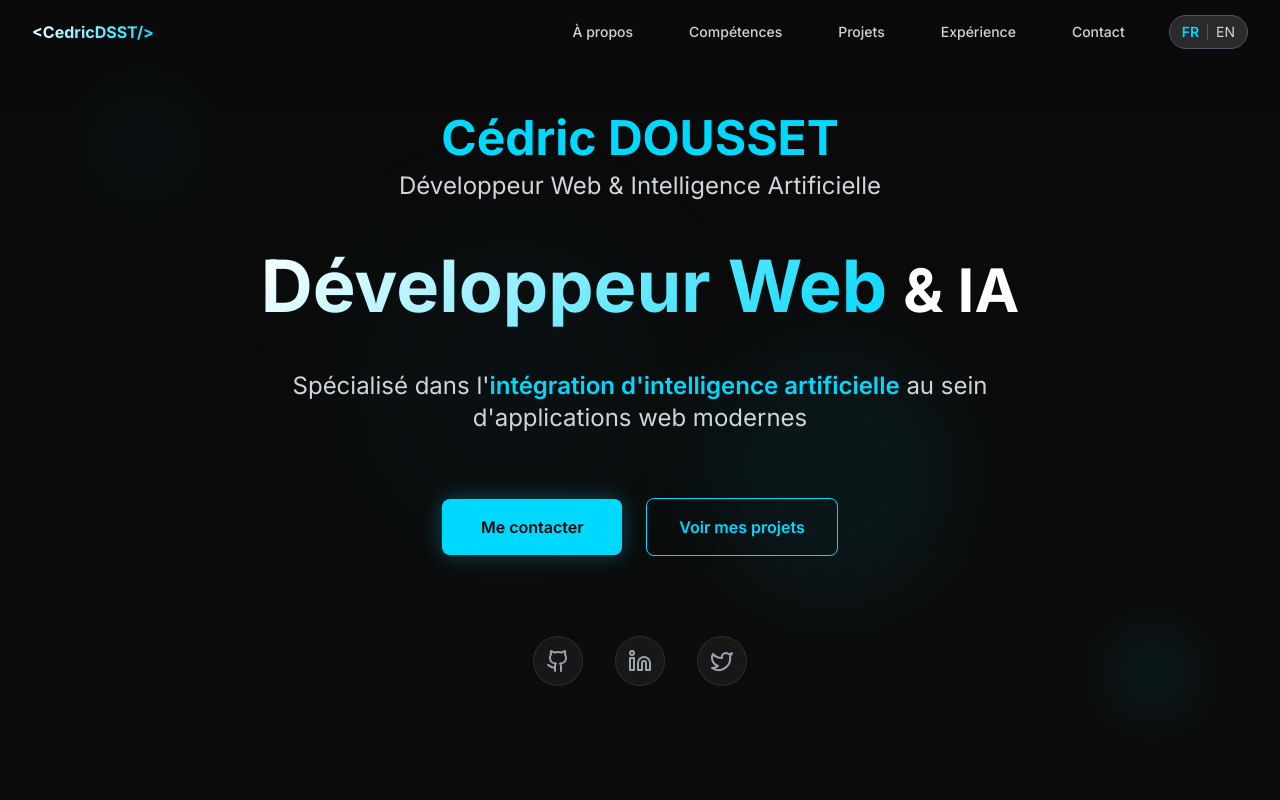
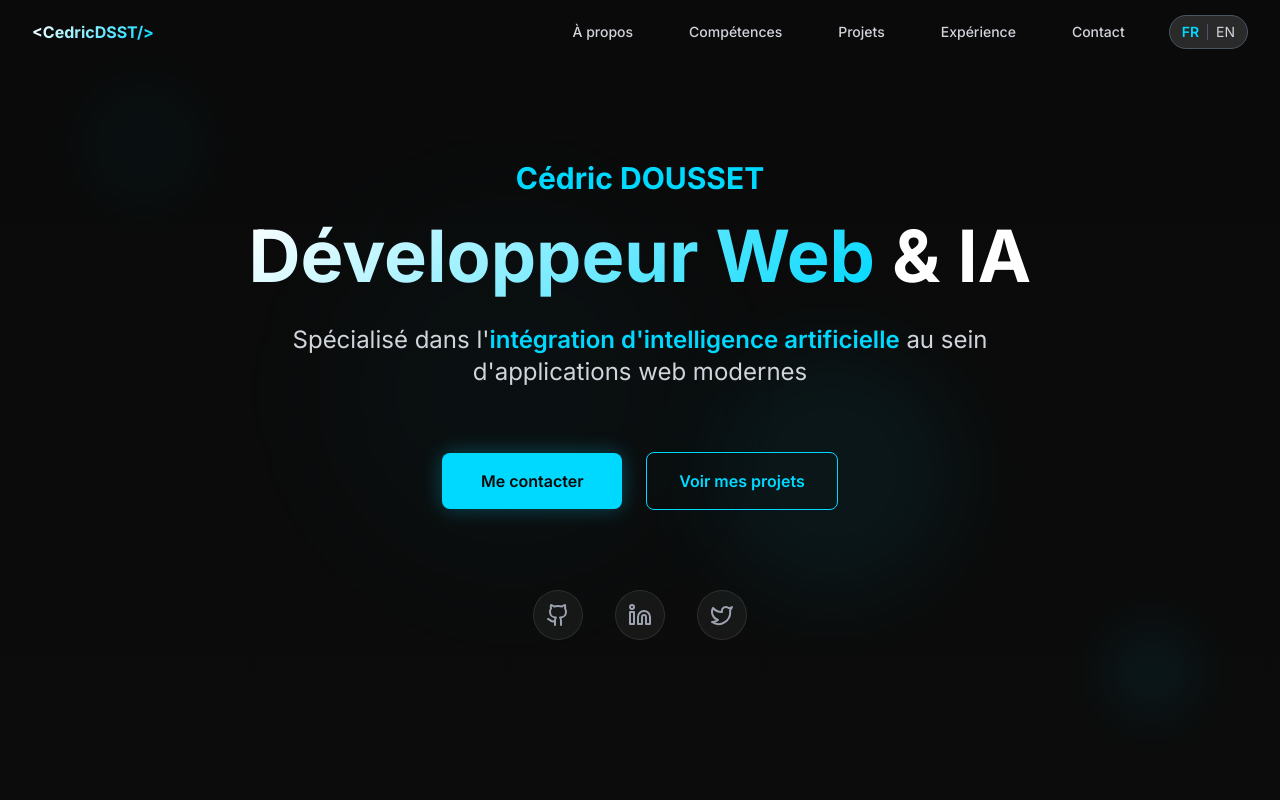
Before and after one commit to cedricdsst/portfolio, a Next.js app: page / in a window 1280 px wide. Shown: the top 800 px of the page. Built offline with nearby package versions, Linux system fonts and the light colour scheme.

Commit message:
fix: restructure HeroSection headings - proper H1 hierarchy

```diff
--- a/app/components/HeroSection.tsx
+++ b/app/components/HeroSection.tsx
@@ -67,39 +67,36 @@ function HeroContent({ itemVariants }: { itemVariants: any }) {
 
     return (
         <>
-            {/* Name - H1 unique pour SEO */}
-            <motion.div variants={itemVariants} className="mb-8 sm:mb-12">
-                <h1 className="text-2xl sm:text-3xl md:text-4xl lg:text-5xl font-bold text-white leading-tight">
-                    <span className="text-accent">{t.hero.name}</span>
-                    <span className="block text-lg sm:text-xl md:text-2xl font-normal text-gray-300 mt-2">
-                        Développeur Web & Intelligence Artificielle
+            {/* Tagline - pas un titre, juste le nom */}
+            <motion.div variants={itemVariants} className="mb-4 sm:mb-6">
+                <p className="text-xl sm:text-2xl md:text-3xl font-bold text-accent">
+                    {t.hero.name}
+                </p>
+            </motion.div>
+
+            {/* Titre principal - H1 unique pour SEO */}
+            <motion.div variants={itemVariants} className="mb-6 sm:mb-8">
+                <h1 className="text-4xl sm:text-5xl md:text-6xl lg:text-7xl font-bold leading-tight">
+                    <span className="gradient-text">
+                        {t.hero.titleMain}
+                    </span>
+                    <span className="text-white">
+                        {' '}{t.hero.titleAnd}
                     </span>
                 </h1>
             </motion.div>
 
-            {/* Title AND Subtitle AND CTA Buttons AND Social Links combined */}
-            <motion.div variants={itemVariants}>
-                {/* Title - H2 car H1 déjà utilisé pour le nom */}
-                <h2 className="mb-8 sm:mb-12">
-                    <span className="text-3xl sm:text-4xl md:text-5xl lg:text-6xl xl:text-7xl font-bold gradient-text leading-tight block sm:inline">
-                        {t.hero.titleMain}
-                    </span>
-                    <span className="text-2xl sm:text-3xl md:text-4xl lg:text-5xl xl:text-6xl font-bold text-white leading-tight block sm:inline sm:ml-4 mt-2 sm:mt-0">
-                        {t.hero.titleAnd}
-                    </span>
-                </h2>
-
-                {/* Subtitle */}
-                <div className="mb-12 sm:mb-16 max-w-3xl mx-auto">
-                    <p className="text-lg sm:text-xl lg:text-2xl text-gray-300 leading-relaxed px-4">
+            {/* Sous-titre descriptif */}
+            <motion.div variants={itemVariants} className="mb-12 sm:mb-16 max-w-3xl mx-auto">
+                <p className="text-lg sm:text-xl lg:text-2xl text-gray-300 leading-relaxed">
                     {t.hero.subtitle1}
                     <span className="text-accent font-semibold">{t.hero.subtitle2}</span>
                     {t.hero.subtitle3}
                 </p>
-                </div>
+            </motion.div>
 
             {/* CTA Buttons */}
-                <div className="flex flex-col sm:flex-row gap-4 sm:gap-6 justify-center items-center mb-16 sm:mb-20">
+            <motion.div variants={itemVariants} className="flex flex-col sm:flex-row gap-4 sm:gap-6 justify-center items-center mb-16 sm:mb-20">
                 <motion.button
                     whileHover={{ scale: 1.05 }}
                     whileTap={{ scale: 0.95 }}
@@ -117,10 +114,10 @@ function HeroContent({ itemVariants }: { itemVariants: any }) {
                 >
                     {t.hero.ctaProjects}
                 </motion.button>
-                </div>
+            </motion.div>
 
             {/* Social Links */}
-                <div className="flex gap-4 sm:gap-6 lg:gap-8 justify-center mb-16 sm:mb-20">
+            <motion.div variants={itemVariants} className="flex gap-4 sm:gap-6 lg:gap-8 justify-center mb-16 sm:mb-20">
                 {[
                     { icon: Github, href: 'https://github.com/cedricdsst', label: t.hero.socials.github },
                     { icon: Linkedin, href: 'https://www.linkedin.com/in/c%C3%A9dric-dousset-951110210/', label: t.hero.socials.linkedin },
@@ -138,7 +135,6 @@ function HeroContent({ itemVariants }: { itemVariants: any }) {
                         <Icon size={24} />
                     </motion.a>
                 ))}
-                </div>
             </motion.div>
         </>
     )
```
Lines whose indentation alone changed are shown as unchanged.
